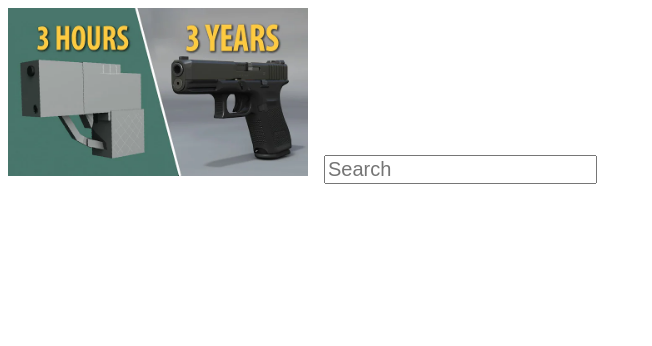
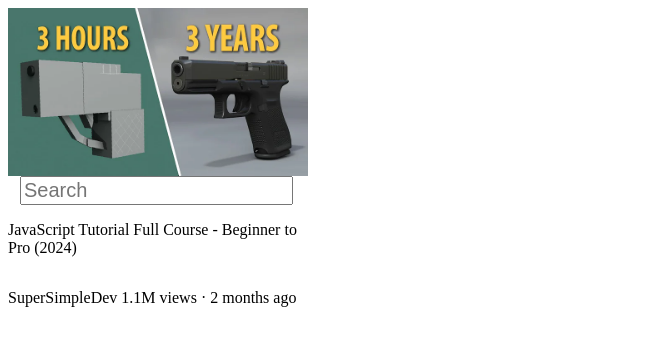
Before and after one commit to AmitKrVishwakarma/Youtube-clone, a plain HTML site: page Index.html in a window 1280 px wide. Shown: the whole page, without its empty margins (0-652 px from the left). Drawn offline with Linux system fonts and the light colour scheme; files whose address does not match are found by name.

Commit message:
i added new lines and files

```diff
--- a/Index.html
+++ b/Index.html
@@ -6,16 +6,36 @@
     <style>
         .thumbnail {
             width: 300px;
+            display: block;
         }
 
         .search-bar {
             font-size: 20px;
             margin-left: 12px;
         }
+        .video_title{
+            width: 300px;
+        }
+        .video_author{
+            display: inline-block;
+        }
+        .video_stats{
+            display: inline-block;
+        }
     </style>
     <body>
         <img class = "thumbnail" src="C:\Users\Yash\Desktop\Website\Youtube-clone\Asserts\Thumbnail\1.webp">
         <input class = "search-bar" type="text" placeholder="Search">
+
+        <p class = "video_title">
+            JavaScript Tutorial Full Course - Beginner to Pro (2024)
+        </p>
+        <p class = "video_author">
+            SuperSimpleDev
+        </p>
+        <p class = "video_stats">
+            1.1M views &#183; 2 months ago
+        </p>
     </body>
 
 </html>
```
